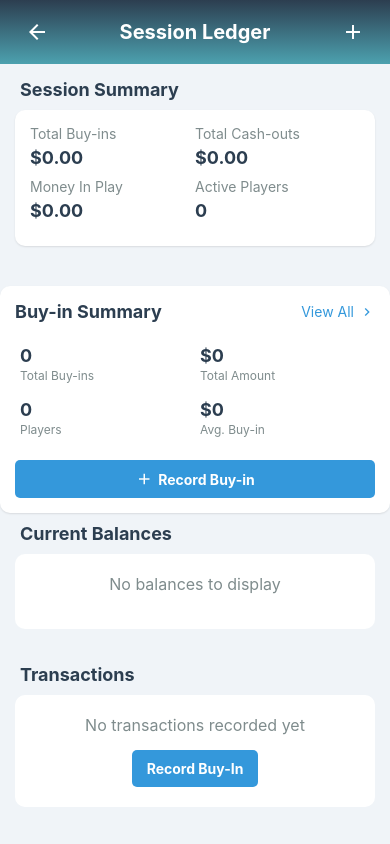
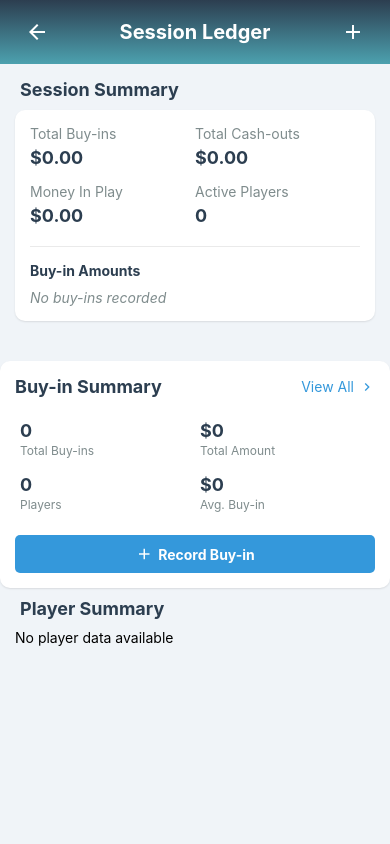
Before and after one commit to kiran246/PokerPayout, a React Native app: screen /GameLedgerScreen in a window 390 px wide. Built offline with nearby package versions, Linux system fonts and the light colour scheme.

Commit message:
Changes to the view gamescreen (still to be fixed)

```diff
--- a/src/screens/GameLedgerScreen.js
+++ b/src/screens/GameLedgerScreen.js
@@ -73,45 +73,104 @@ const GameLedgerScreen = ({ route, navigation }) => {
     return players.find(player => player.id === playerId);
   };
 
-  // Calculate current balances for all players
-  const calculateBalances = () => {
-    const balances = {};
+  // Calculate player statistics from transactions
+  const getPlayerStats = () => {
+    const playerStats = {};
 
-    // Initialize balances for all players
-    players.forEach(player => {
-      balances[player.id] = 0;
+    // Initialize with players who participated in the game
+    if (currentGame && currentGame.players) {
+      currentGame.players.forEach(player => {
+        playerStats[player.playerId] = {
+          buyIns: 0,
+          buyInCount: 0,
+          cashOuts: 0,
+          cashOutCount: 0,
+          net: 0
+        };
       });
+    }
 
-    // Apply all transactions
+    // Process all transactions
     sortedTransactions.forEach(transaction => {
-      if (transaction.type === 'buy-in') {
-        balances[transaction.playerId] -= transaction.amount;
-      } else if (transaction.type === 'cash-out') {
-        balances[transaction.playerId] += transaction.amount;
+      const { playerId, type, amount } = transaction;
+
+      // Initialize player stats if not already present
+      if (!playerStats[playerId]) {
+        playerStats[playerId] = {
+          buyIns: 0,
+          buyInCount: 0,
+          cashOuts: 0,
+          cashOutCount: 0,
+          net: 0
+        };
+      }
+
+      // Parse amount to ensure it's a number
+      const numAmount = Number(amount);
+
+      // Update stats based on transaction type
+      if (type === 'buy-in') {
+        playerStats[playerId].buyIns += numAmount;
+        playerStats[playerId].buyInCount += 1;
+        playerStats[playerId].net -= numAmount; // Buy-ins decrease net (money spent)
+      } else if (type === 'cash-out') {
+        playerStats[playerId].cashOuts += numAmount;
+        playerStats[playerId].cashOutCount += 1;
+        playerStats[playerId].net += numAmount; // Cash-outs increase net (money received)
       }
     });
 
-    return balances;
+    return playerStats;
   };
 
-  const currentBalances = calculateBalances();
+  const playerStats = getPlayerStats();
 
   // Get overall game summary
   const getGameSummary = () => {
-    const totalBuyIns = sortedTransactions
+    // Default values to ensure we always have numbers
+    let totalBuyIns = 0;
+    let totalCashOuts = 0;
+    let uniquePlayers = new Set();
+    let buyInAmounts = new Set();
+
+    // Calculate from transactions
+    if (sortedTransactions.length > 0) {
+      // Calculate buy-ins
+      sortedTransactions
         .filter(t => t.type === 'buy-in')
-      .reduce((sum, t) => sum + t.amount, 0);
+        .forEach(t => {
+          const amount = Number(t.amount);
+          totalBuyIns += amount;
+          buyInAmounts.add(amount);
+        });
 
-    const totalCashOuts = sortedTransactions
+      // Calculate cash-outs
+      sortedTransactions
         .filter(t => t.type === 'cash-out')
-      .reduce((sum, t) => sum + t.amount, 0);
+        .forEach(t => {
+          totalCashOuts += Number(t.amount);
+        });
+
+      // Get unique player IDs
+      sortedTransactions.forEach(t => uniquePlayers.add(t.playerId));
+    }
+
+    // Default buy-in from game settings
+    const defaultBuyIn = currentGame?.buyIn || 0;
+
+    // If there are no buy-in amounts but there is a default buy-in, add it
+    if (buyInAmounts.size === 0 && defaultBuyIn > 0) {
+      buyInAmounts.add(defaultBuyIn);
+    }
 
     return {
       totalBuyIns,
       totalCashOuts,
       moneyInPlay: totalBuyIns - totalCashOuts,
       transactionCount: sortedTransactions.length,
-      playersWithTransactions: new Set(sortedTransactions.map(t => t.playerId)).size
+      playersWithTransactions: uniquePlayers.size,
+      buyInAmounts: Array.from(buyInAmounts),
+      defaultBuyIn
     };
   };
 
@@ -132,125 +191,49 @@ const GameLedgerScreen = ({ route, navigation }) => {
 
   const gameSettlements = getSettlements();
 
-  // Render transaction item
-  const renderTransactionItem = ({ item }) => {
-    const player = getPlayer(item.playerId);
-    const isPositive = item.type === 'cash-out';
-
   return (
+    <SafeAreaView style={styles.safeArea}>
+      <StatusBar barStyle="light-content" />
+      <LinearGradient
+        colors={['#2C3E50', '#4CA1AF']}
+        style={styles.headerGradient}
+      >
+        <View style={styles.header}>
           <TouchableOpacity
-        style={styles.transactionItem}
-        onPress={() => {
-          setSelectedTransaction(item);
-          setShowTransactionDetails(true);
-        }}
+            style={styles.backButton}
+            onPress={() => navigation.goBack()}
           >
-        <View style={styles.transactionHeader}>
-          <View style={styles.playerInfo}>
-            <View
-              style={[
-                styles.miniAvatar,
-                { backgroundColor: player ? player.avatarColor || '#3498DB' : '#7F8C8D' }
-              ]}
+            <MaterialIcons name="arrow-back" size={24} color="white" />
+          </TouchableOpacity>
+          <Text style={styles.headerTitle}>
+            {currentGame ? currentGame.name : 'Session Ledger'}
+          </Text>
+          {isCompleted ? (
+            <TouchableOpacity
+              style={styles.shareButton}
+              onPress={() => navigation.navigate('SessionShare', {
+                session: {
+                  id: gameId,
+                  date: currentGame?.startTime || new Date().toISOString(),
+                  balances: {},
+                  settlements: gameSettlements
+                }
+              })}
             >
-              <Text style={styles.miniAvatarText}>
-                {player ? player.name.substring(0, 2).toUpperCase() : 'UK'}
-              </Text>
-            </View>
-            <View style={styles.transactionDetails}>
-              <Text style={styles.playerName}>
-                {player ? player.name : 'Unknown Player'}
-              </Text>
-              <Text style={styles.transactionType}>
-                {item.type === 'buy-in' ? 'Buy-In' : 'Cash-Out'}
-              </Text>
-            </View>
-          </View>
-
-          <Text style={[
-            styles.transactionAmount,
-            isPositive ? styles.positiveAmount : styles.negativeAmount
-          ]}>
-            {isPositive ? '+' : '-'}${item.amount.toFixed(2)}
-          </Text>
-        </View>
-
-        <View style={styles.transactionFooter}>
-          <Text style={styles.transactionTime}>
-            {new Date(item.timestamp).toLocaleString()}
-          </Text>
-        </View>
+              <MaterialIcons name="share" size={20} color="white" />
             </TouchableOpacity>
-    );
-  };
-
-  // Render list of current player balances
-  const renderBalancesList = () => {
-    // Convert balances to array for sorting
-    const balancesArray = Object.entries(currentBalances)
-      .map(([playerId, balance]) => {
-        const player = getPlayer(playerId);
-        return {
-          id: playerId,
-          name: player ? player.name : 'Unknown Player',
-          avatarColor: player ? player.avatarColor || '#3498DB' : '#7F8C8D',
-          balance
-        };
-      })
-      .filter(item => item.balance !== 0)
-      .sort((a, b) => b.balance - a.balance);
-
-    return (
-      <View style={styles.balancesContainer}>
-        <Text style={styles.sectionTitle}>Current Balances</Text>
-
-        {balancesArray.length > 0 ? (
-          <FlatList
-            data={balancesArray}
-            keyExtractor={item => item.id}
-            renderItem={({ item }) => (
-              <View style={styles.balanceItem}>
-                <View style={styles.playerInfo}>
-                  <View
-                    style={[
-                      styles.miniAvatar,
-                      { backgroundColor: item.avatarColor }
-                    ]}
+          ) : (
+            <TouchableOpacity
+              style={styles.actionButton}
+              onPress={() => navigation.navigate('BuyInScreen', { gameId })}
             >
-                    <Text style={styles.miniAvatarText}>
-                      {item.name.substring(0, 2).toUpperCase()}
-                    </Text>
-                  </View>
-                  <Text style={styles.playerName}>{item.name}</Text>
-                </View>
-
-                <Text style={[
-                  styles.balanceAmount,
-                  item.balance > 0 ? styles.positiveAmount : styles.negativeAmount
-                ]}>
-                  {item.balance > 0 ? '+' : ''}${item.balance.toFixed(2)}
-                </Text>
-              </View>
-            )}
-            scrollEnabled={false}
-            ListEmptyComponent={
-              <View style={styles.emptyContainer}>
-                <Text style={styles.emptyText}>No balances to display</Text>
-              </View>
-            }
-          />
-        ) : (
-          <View style={styles.emptyContainer}>
-            <Text style={styles.emptyText}>No balances to display</Text>
-          </View>
+              <MaterialIcons name="add" size={24} color="white" />
+            </TouchableOpacity>
           )}
         </View>
-    );
-  };
+      </LinearGradient>
 
-  // Render game summary card
-  const renderGameSummary = () => {
-    return (
+      <ScrollView style={styles.container}>
         <View style={styles.summaryContainer}>
           <Text style={styles.sectionTitle}>
             {currentGame ? currentGame.name : 'Session'} Summary
@@ -286,59 +269,98 @@ const GameLedgerScreen = ({ route, navigation }) => {
                 <Text style={styles.summaryValue}>{summary.playersWithTransactions}</Text>
               </View>
             </View>
+
+            {/* New section for buy-in amounts */}
+            <View style={styles.buyInAmountsSection}>
+              <Text style={styles.buyInAmountsLabel}>Buy-in Amounts</Text>
+              <View style={styles.buyInAmountsContainer}>
+                {summary.defaultBuyIn > 0 && (
+                  <View style={styles.buyInAmountTag}>
+                    <Text style={styles.buyInAmountText}>
+                      Default: ${summary.defaultBuyIn.toFixed(2)}
+                    </Text>
+                  </View>
+                )}
+                {summary.buyInAmounts.map((amount, index) => (
+                  <View key={index} style={styles.buyInAmountTag}>
+                    <Text style={styles.buyInAmountText}>
+                      ${amount.toFixed(2)}
+                    </Text>
+                  </View>
+                ))}
+                {summary.buyInAmounts.length === 0 && summary.defaultBuyIn === 0 && (
+                  <Text style={styles.noBuyInsText}>No buy-ins recorded</Text>
+                )}
+              </View>
+            </View>
+          </View>
+        </View>
+
+        {/* BuyInSummary only shown for active games */}
+        {!isCompleted && <BuyInSummary navigation={navigation} gameId={gameId} isCompleted={isCompleted} />}
+
+        {/* Player Summary Section */}
+        <View style={styles.playerSummaryContainer}>
+          <Text style={styles.sectionTitle}>Player Summary</Text>
+
+          <FlatList
+            data={Object.keys(playerStats).map(playerId => ({
+              id: playerId,
+              ...playerStats[playerId],
+              player: getPlayer(playerId)
+            }))}
+            keyExtractor={item => item.id}
+            renderItem={({ item }) => {
+              const playerName = item.player ? item.player.name : 'Unknown Player';
+              const playerColor = item.player ? item.player.avatarColor : '#7F8C8D';
+
+              return (
+                <View style={styles.playerSummaryItem}>
+                  <View style={styles.playerSummaryHeader}>
+                    <View style={styles.playerInfo}>
+                      <View style={[styles.miniAvatar, { backgroundColor: playerColor }]}>
+                        <Text style={styles.miniAvatarText}>
+                          {playerName.substring(0, 2).toUpperCase()}
+                        </Text>
+                      </View>
+                      <Text style={styles.playerSummaryName}>{playerName}</Text>
+                    </View>
+
+                    <Text style={[
+                      styles.playerNetAmount,
+                      item.net > 0 ? styles.positiveAmount :
+                      item.net < 0 ? styles.negativeAmount : styles.neutralAmount
+                    ]}>
+                      {item.net > 0 ? '+' : ''}${item.net.toFixed(2)}
+                    </Text>
+                  </View>
+
+                  <View style={styles.playerSummaryDetails}>
+                    <View style={styles.playerSummaryDetail}>
+                      <Text style={styles.playerSummaryLabel}>Buy-ins:</Text>
+                      <Text style={styles.playerSummaryValue}>
+                        ${item.buyIns.toFixed(2)} ({item.buyInCount})
+                      </Text>
+                    </View>
+
+                    <View style={styles.playerSummaryDetail}>
+                      <Text style={styles.playerSummaryLabel}>Cash-outs:</Text>
+                      <Text style={styles.playerSummaryValue}>
+                        ${item.cashOuts.toFixed(2)} ({item.cashOutCount})
+                      </Text>
+                    </View>
                   </View>
                 </View>
               );
-  };
-
-  return (
-    <SafeAreaView style={styles.safeArea}>
-      <StatusBar barStyle="light-content" />
-      <LinearGradient
-        colors={['#2C3E50', '#4CA1AF']}
-        style={styles.headerGradient}
-      >
-        <View style={styles.header}>
-          <TouchableOpacity
-            style={styles.backButton}
-            onPress={() => navigation.goBack()}
-          >
-            <MaterialIcons name="arrow-back" size={24} color="white" />
-          </TouchableOpacity>
-          <Text style={styles.headerTitle}>
-            {currentGame ? currentGame.name : 'Session Ledger'}
-          </Text>
-          {isCompleted ? (
-            <TouchableOpacity
-              style={styles.shareButton}
-              onPress={() => navigation.navigate('SessionShare', {
-                session: {
-                  id: gameId,
-                  date: currentGame?.startTime || new Date().toISOString(),
-                  balances: currentBalances,
-                  settlements: gameSettlements
+            }}
+            scrollEnabled={false}
+            ListEmptyComponent={
+              <View style={styles.emptyContainer}>
+                <Text style={styles.emptyText}>No player data available</Text>
+              </View>
             }
-              })}
-            >
-              <MaterialIcons name="share" size={20} color="white" />
-            </TouchableOpacity>
-          ) : (
-            <TouchableOpacity
-              style={styles.actionButton}
-              onPress={() => navigation.navigate('BuyInScreen', { gameId })}
-            >
-              <MaterialIcons name="add" size={24} color="white" />
-            </TouchableOpacity>
-          )}
+          />
         </View>
-      </LinearGradient>
-
-      <ScrollView style={styles.container}>
-        {renderGameSummary()}
-
-        {!isCompleted && <BuyInSummary navigation={navigation} gameId={gameId} isCompleted={isCompleted} />}
-
-        {renderBalancesList()}
 
         {/* Settlements section */}
         {isCompleted && gameSettlements.length > 0 && (
@@ -406,31 +428,6 @@ const GameLedgerScreen = ({ route, navigation }) => {
             />
           </View>
         )}
-
-        <View style={styles.transactionsContainer}>
-          <Text style={styles.sectionTitle}>Transactions</Text>
-
-          <FlatList
-            data={sortedTransactions}
-            renderItem={renderTransactionItem}
-            keyExtractor={item => item.id}
-            contentContainerStyle={styles.transactionsList}
-            scrollEnabled={false}
-            ListEmptyComponent={
-              <View style={styles.emptyContainer}>
-                <Text style={styles.emptyText}>No transactions recorded yet</Text>
-                {!isCompleted && (
-                  <TouchableOpacity
-                    style={styles.addTransactionButton}
-                    onPress={() => navigation.navigate('BuyInScreen', { gameId })}
-                  >
-                    <Text style={styles.addTransactionButtonText}>Record Buy-In</Text>
-                  </TouchableOpacity>
-                )}
-              </View>
-            }
-          />
-        </View>
       </ScrollView>
 
       {/* Transaction details modal */}
@@ -540,7 +537,7 @@ const GameLedgerScreen = ({ route, navigation }) => {
               session: {
                 id: gameId,
                 date: currentGame?.startTime || new Date().toISOString(),
-                balances: currentBalances,
+                balances: {},
                 settlements: gameSettlements
               }
             })}
@@ -580,16 +577,8 @@ const styles = StyleSheet.create({
   actionButton: {
     padding: 5,
   },
-  completedBadge: {
-    backgroundColor: '#D5F5E3',
-    paddingHorizontal: 10,
-    paddingVertical: 5,
-    borderRadius: 15,
-  },
-  completedText: {
-    color: '#2ECC71',
-    fontSize: 12,
-    fontWeight: 'bold',
+  shareButton: {
+    padding: 5,
   },
   container: {
     flex: 1,
@@ -620,7 +609,7 @@ const styles = StyleSheet.create({
   summaryRow: {
     flexDirection: 'row',
     justifyContent: 'space-between',
-    marginBottom: 10,
+    marginBottom: 15,
   },
   summaryItem: {
     flex: 1,
@@ -635,15 +624,55 @@ const styles = StyleSheet.create({
     fontWeight: 'bold',
     color: '#2C3E50',
   },
-  balancesContainer: {
-    marginBottom: 20,
+  positiveAmount: {
+    color: '#2ECC71',
+  },
+  negativeAmount: {
+    color: '#E74C3C',
+  },
+  // New styles for buy-in amounts
+  buyInAmountsSection: {
+    marginTop: 5,
+    paddingTop: 15,
+    borderTopWidth: 1,
+    borderTopColor: '#EAEAEA',
+  },
+  buyInAmountsLabel: {
+    fontSize: 14,
+    fontWeight: 'bold',
+    color: '#2C3E50',
+    marginBottom: 10,
+  },
+  buyInAmountsContainer: {
+    flexDirection: 'row',
+    flexWrap: 'wrap',
+  },
+  buyInAmountTag: {
+    backgroundColor: '#E1F0FF',
+    paddingVertical: 6,
+    paddingHorizontal: 12,
+    borderRadius: 15,
+    marginRight: 8,
+    marginBottom: 8,
+    borderWidth: 1,
+    borderColor: '#BDE9F7',
+  },
+  buyInAmountText: {
+    color: '#3498DB',
+    fontWeight: '600',
+    fontSize: 14,
+  },
+  noBuyInsText: {
+    color: '#7F8C8D',
+    fontStyle: 'italic',
+  },
+  // Settlements section styles
+  settlementsContainer: {
     padding: 15,
     paddingTop: 0,
+    marginBottom: 20,
   },
-  balanceItem: {
-    flexDirection: 'row',
-    justifyContent: 'space-between',
-    alignItems: 'center',
+  settlementItem: {
     backgroundColor: 'white',
     borderRadius: 10,
     padding: 15,
@@ -654,10 +683,42 @@ const styles = StyleSheet.create({
     shadowRadius: 2,
     elevation: 2,
   },
-  playerInfo: {
+  settlementHeader: {
+    flexDirection: 'row',
+    justifyContent: 'space-between',
+    alignItems: 'center',
+    marginBottom: 15,
+    paddingBottom: 15,
+    borderBottomWidth: 1,
+    borderBottomColor: '#EAEAEA',
+  },
+  settlementNumber: {
+    width: 30,
+    height: 30,
+    borderRadius: 15,
+    backgroundColor: '#3498DB',
+    justifyContent: 'center',
+    alignItems: 'center',
+  },
+  settlementNumberText: {
+    color: 'white',
+    fontWeight: 'bold',
+    fontSize: 16,
+  },
+  settlementAmount: {
+    fontSize: 18,
+    fontWeight: 'bold',
+    color: '#2C3E50',
+  },
+  settlementParties: {
     flexDirection: 'row',
     alignItems: 'center',
+    justifyContent: 'space-between',
+  },
+  partyContainer: {
     flex: 1,
+    flexDirection: 'row',
+    alignItems: 'center',
   },
   miniAvatar: {
     width: 30,
@@ -672,88 +733,22 @@ const styles = StyleSheet.create({
     fontSize: 12,
     fontWeight: 'bold',
   },
-  playerName: {
-    fontSize: 16,
+  partyInfo: {
+    flex: 1,
+  },
+  partyAction: {
+    fontSize: 12,
+    color: '#7F8C8D',
+  },
+  partyName: {
+    fontSize: 14,
     fontWeight: '500',
     color: '#2C3E50',
   },
-  balanceAmount: {
-    fontSize: 18,
-    fontWeight: 'bold',
+  arrowIcon: {
+    marginHorizontal: 10,
   },
-  positiveAmount: {
-    color: '#2ECC71',
-  },
-  negativeAmount: {
-    color: '#E74C3C',
-  },
-  transactionsContainer: {
-    flex: 1,
-    padding: 15,
-    paddingTop: 0,
-  },
-  transactionsList: {
-    paddingBottom: 20,
-  },
-  transactionItem: {
-    backgroundColor: 'white',
-    borderRadius: 10,
-    padding: 15,
-    marginBottom: 10,
-    shadowColor: '#000',
-    shadowOffset: { width: 0, height: 1 },
-    shadowOpacity: 0.1,
-    shadowRadius: 2,
-    elevation: 2,
-  },
-  transactionHeader: {
-    flexDirection: 'row',
-    justifyContent: 'space-between',
-    alignItems: 'center',
-    marginBottom: 10,
-  },
-  transactionDetails: {
-    flexDirection: 'column',
-  },
-  transactionType: {
-    fontSize: 14,
-    color: '#7F8C8D',
-  },
-  transactionAmount: {
-    fontSize: 18,
-    fontWeight: 'bold',
-  },
-  transactionFooter: {
-    borderTopWidth: 1,
-    borderTopColor: '#F0F0F0',
-    paddingTop: 10,
-  },
-  transactionTime: {
-    fontSize: 12,
-    color: '#7F8C8D',
-  },
-  emptyContainer: {
-    padding: 20,
-    alignItems: 'center',
-    backgroundColor: 'white',
-    borderRadius: 10,
-  },
-  emptyText: {
-    fontSize: 16,
-    color: '#7F8C8D',
-    textAlign: 'center',
-    marginBottom: 15,
-  },
-  addTransactionButton: {
-    backgroundColor: '#3498DB',
-    paddingVertical: 10,
-    paddingHorizontal: 15,
-    borderRadius: 5,
-  },
-  addTransactionButtonText: {
-    color: 'white',
-    fontWeight: 'bold',
-  },
+  // Modal styles
   modalOverlay: {
     flex: 1,
     backgroundColor: 'rgba(0, 0, 0, 0.5)',
@@ -773,8 +768,8 @@ const styles = StyleSheet.create({
     fontWeight: 'bold',
     color: '#2C3E50',
     marginBottom: 15,
-    textAlign: 'center',
   },
+  transactionDetails: {},
   detailRow: {
     flexDirection: 'row',
     marginBottom: 10,
@@ -815,75 +810,7 @@ const styles = StyleSheet.create({
     color: 'white',
     fontWeight: 'bold',
   },
-  // Settlement styles
-  settlementsContainer: {
-    padding: 15,
-    paddingTop: 0,
-    marginBottom: 20,
-  },
-  settlementItem: {
-    backgroundColor: 'white',
-    borderRadius: 10,
-    padding: 15,
-    marginBottom: 10,
-    shadowColor: '#000',
-    shadowOffset: { width: 0, height: 1 },
-    shadowOpacity: 0.1,
-    shadowRadius: 2,
-    elevation: 2,
-  },
-  settlementHeader: {
-    flexDirection: 'row',
-    justifyContent: 'space-between',
-    alignItems: 'center',
-    marginBottom: 15,
-    paddingBottom: 10,
-    borderBottomWidth: 1,
-    borderBottomColor: '#F0F0F0',
-  },
-  settlementNumber: {
-    width: 30,
-    height: 30,
-    borderRadius: 15,
-    backgroundColor: '#3498DB',
-    justifyContent: 'center',
-    alignItems: 'center',
-  },
-  settlementNumberText: {
-    color: 'white',
-    fontWeight: 'bold',
-    fontSize: 16,
-  },
-  settlementAmount: {
-    fontSize: 20,
-    fontWeight: 'bold',
-    color: '#2C3E50',
-  },
-  settlementParties: {
-    flexDirection: 'row',
-    justifyContent: 'space-between',
-    alignItems: 'center',
-  },
-  partyContainer: {
-    flexDirection: 'row',
-    alignItems: 'center',
-    flex: 1,
-  },
-  partyInfo: {
-    marginLeft: 10,
-  },
-  partyAction: {
-    fontSize: 12,
-    color: '#7F8C8D',
-  },
-  partyName: {
-    fontSize: 14,
-    fontWeight: '500',
-    color: '#2C3E50',
-  },
-  arrowIcon: {
-    marginHorizontal: 10,
-  },
+  // Floating share button
   floatingShareContainer: {
     position: 'absolute',
     bottom: 20,
@@ -910,6 +837,61 @@ const styles = StyleSheet.create({
     fontSize: 16,
     marginLeft: 8,
   },
+  // Styles for player summary
+  playerSummaryContainer: {
+    padding: 15,
+    paddingTop: 0,
+    marginBottom: 20,
+  },
+  playerSummaryItem: {
+    backgroundColor: 'white',
+    borderRadius: 10,
+    padding: 15,
+    marginBottom: 10,
+    shadowColor: '#000',
+    shadowOffset: { width: 0, height: 1 },
+    shadowOpacity: 0.1,
+    shadowRadius: 2,
+    elevation: 2,
+  },
+  playerSummaryHeader: {
+    flexDirection: 'row',
+    justifyContent: 'space-between',
+    alignItems: 'center',
+    marginBottom: 10,
+    paddingBottom: 10,
+    borderBottomWidth: 1,
+    borderBottomColor: '#F0F0F0',
+  },
+  playerSummaryName: {
+    fontSize: 16,
+    fontWeight: '600',
+    color: '#2C3E50',
+  },
+  playerNetAmount: {
+    fontSize: 18,
+    fontWeight: 'bold',
+  },
+  neutralAmount: {
+    color: '#7F8C8D',
+  },
+  playerSummaryDetails: {
+    flexDirection: 'row',
+    justifyContent: 'space-between',
+  },
+  playerSummaryDetail: {
+    flex: 1,
+  },
+  playerSummaryLabel: {
+    fontSize: 14,
+    color: '#7F8C8D',
+  },
+  playerSummaryValue: {
+    fontSize: 14,
+    fontWeight: '500',
+    color: '#2C3E50',
+    marginTop: 3,
+  },
 });
 
 export default GameLedgerScreen;
```
Lines whose indentation alone changed are shown as unchanged.
